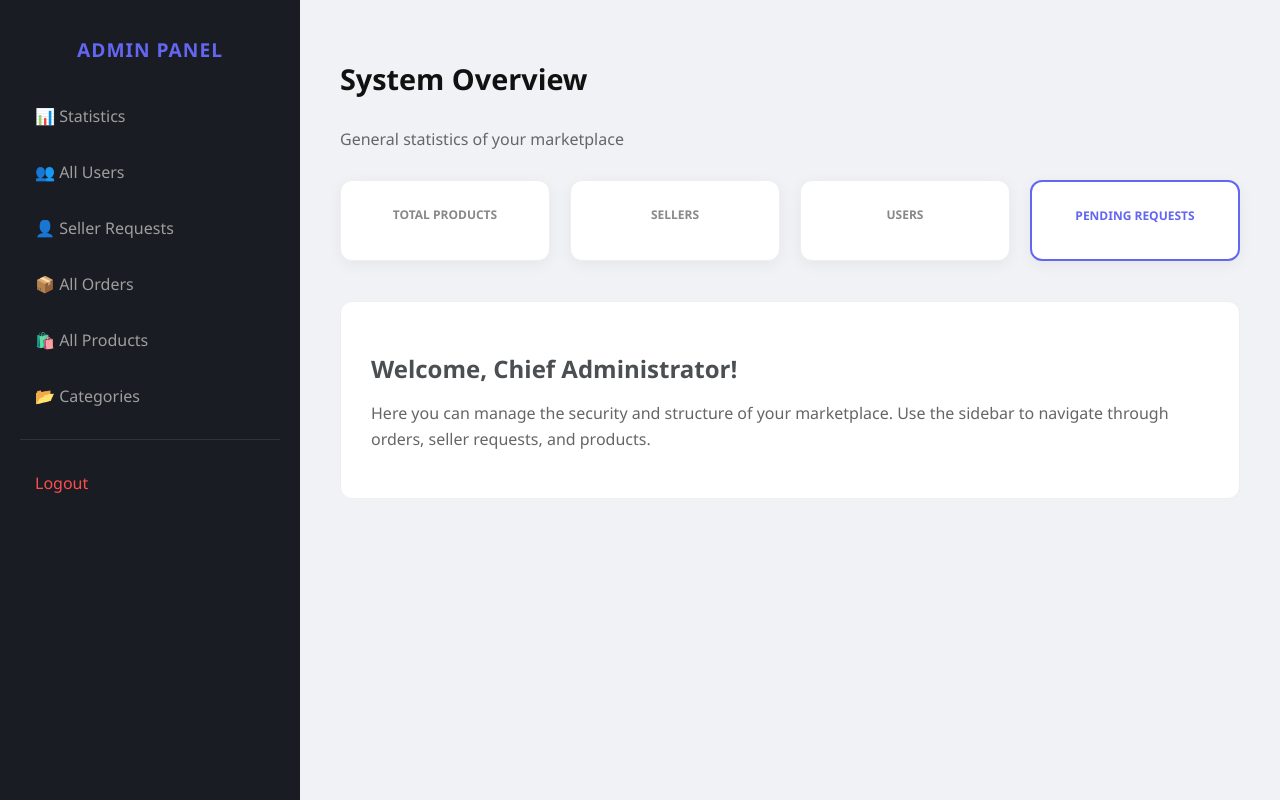
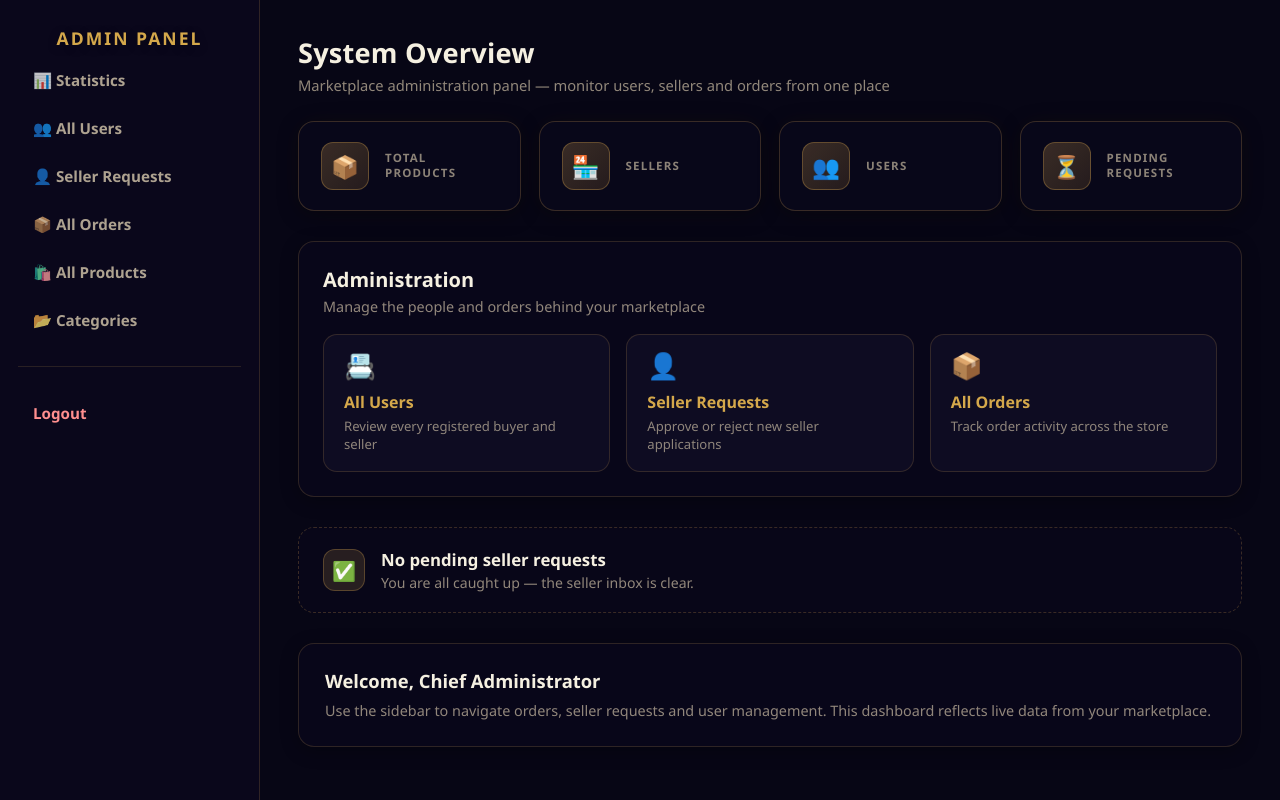
Before and after one commit to yaroslav-yarmak/flask-marketplace, a Flask app: template templates/admin_dashboard.html in a window 1280 px wide. Run offline with Flask 3, Linux system fonts and the light colour scheme; the template is opened without the code that fills it, so the values that code supplies are empty.

Commit message:
Redesign admin dashboard

```diff
--- /dev/null
+++ b/static/admin_dashboard.css
@@ -0,0 +1,437 @@
+/* =========================================================
+   ADMIN DASHBOARD — Japanese Marketplace Admin Theme
+   Used ONLY by templates/admin_dashboard.html
+   Loaded after static/admin.css so dashboard-only
+   overrides apply. Other admin pages remain untouched.
+   ========================================================= */
+
+* {
+    box-sizing: border-box;
+}
+
+html,
+body {
+    overflow-x: hidden;
+}
+
+body {
+    margin: 0;
+    font-family: 'Segoe UI', Tahoma, Geneva, Verdana, sans-serif;
+    background: #070615;
+    min-height: 100vh;
+    color: #f5f0e1;
+}
+
+/* ============ LAYOUT SHELL ============ */
+.admin-container {
+    min-height: 100vh;
+}
+
+/* ============ SIDEBAR ============ */
+.admin-sidebar {
+    width: 260px;
+    min-width: 260px;
+    background: rgba(10, 8, 28, 0.92);
+    border-right: 1px solid rgba(184, 142, 72, 0.22);
+    padding: 26px 18px;
+    display: flex;
+    flex-direction: column;
+    position: sticky;
+    top: 0;
+    height: 100vh;
+}
+
+.sidebar-header {
+    margin-bottom: 8px;
+}
+
+.sidebar-header h2 {
+    color: #d4a84b !important;
+    font-size: 1.1rem !important;
+    font-weight: 800 !important;
+    letter-spacing: 2px !important;
+    text-transform: uppercase !important;
+    margin: 0;
+    padding: 0 10px;
+    text-shadow: 0 2px 10px rgba(0, 0, 0, 0.35);
+}
+
+.admin-sidebar nav {
+    flex: 1;
+}
+
+.admin-sidebar ul {
+    list-style: none;
+    margin: 0;
+    padding: 0;
+    display: flex;
+    flex-direction: column;
+    gap: 4px;
+}
+
+.admin-sidebar li {
+    margin: 0;
+}
+
+.admin-sidebar a {
+    color: rgba(230, 215, 184, 0.75);
+    text-decoration: none;
+    display: block;
+    padding: 11px 14px;
+    border-radius: 10px;
+    border: 1px solid transparent;
+    font-weight: 600;
+    font-size: 0.95rem;
+    transition: background 0.25s, color 0.25s, border-color 0.25s, box-shadow 0.25s;
+}
+
+.admin-sidebar a:hover {
+    color: #f5f0e1;
+    background: rgba(30, 27, 55, 0.6);
+    border-color: transparent;
+}
+
+.admin-sidebar li.active a,
+.admin-sidebar li.active a:hover {
+    background: linear-gradient(135deg, rgba(184, 142, 72, 0.28) 0%, rgba(140, 100, 45, 0.22) 100%);
+    color: #d4a84b;
+    border-left: 3px solid #d4a84b;
+    border-top-color: rgba(184, 142, 72, 0.5);
+    border-right-color: rgba(184, 142, 72, 0.5);
+    border-bottom-color: rgba(184, 142, 72, 0.5);
+    box-shadow:
+        0 2px 10px rgba(0, 0, 0, 0.3),
+        inset 0 0 12px rgba(184, 142, 72, 0.08);
+}
+
+.admin-sidebar hr {
+    margin: 20px 0 !important;
+    border-top: 1px solid rgba(184, 142, 72, 0.18) !important;
+    opacity: 1 !important;
+}
+
+.admin-sidebar .logout {
+    color: #ff8f8f !important;
+}
+
+.admin-sidebar li.active a.logout,
+.admin-sidebar .logout:hover {
+    color: #ffb3b3 !important;
+    background: rgba(120, 40, 40, 0.25);
+    border: 1px solid rgba(200, 80, 80, 0.35);
+    border-left: 3px solid rgba(200, 80, 80, 0.6);
+}
+
+/* ============ MAIN CONTENT ============ */
+.admin-main {
+    flex: 1;
+    padding: 34px 38px;
+    min-width: 0;
+}
+
+/* --- HEADER --- */
+.main-header.adm-header {
+    margin-bottom: 26px;
+}
+
+.main-header h1 {
+    margin: 0 0 4px 0;
+    font-size: 1.7rem;
+    font-weight: 800;
+    letter-spacing: 0.2px;
+    color: #f5f0e1;
+}
+
+.adm-subtitle {
+    margin: 0;
+    color: rgba(230, 215, 184, 0.62);
+    font-size: 0.92rem;
+}
+
+/* ============ FLASH MESSAGES ============ */
+.adm-flash-container {
+    margin-bottom: 24px;
+    display: flex;
+    flex-direction: column;
+    gap: 10px;
+}
+
+.adm-alert {
+    padding: 13px 16px;
+    border-radius: 10px;
+    font-size: 0.9rem;
+    font-weight: 600;
+    line-height: 1.4;
+    animation: admFadeIn 0.3s ease;
+    border: 1px solid rgba(184, 142, 72, 0.25);
+    background: rgba(20, 18, 40, 0.6);
+    color: #e6d7b8;
+}
+
+.adm-alert-danger {
+    background: rgba(120, 40, 40, 0.35);
+    color: #f0b0b0;
+    border: 1px solid rgba(200, 80, 80, 0.35);
+}
+
+.adm-alert-success {
+    background: rgba(40, 110, 60, 0.3);
+    color: #a9d8b4;
+    border: 1px solid rgba(70, 150, 90, 0.35);
+}
+
+.adm-alert-warning {
+    background: rgba(120, 95, 40, 0.3);
+    color: #ead9a8;
+    border: 1px solid rgba(190, 155, 60, 0.35);
+}
+
+@keyframes admFadeIn {
+    from { opacity: 0; transform: translateY(-8px); }
+    to { opacity: 1; transform: translateY(0); }
+}
+
+/* ============ STATS GRID ============ */
+.adm-stats-grid {
+    display: grid;
+    grid-template-columns: repeat(4, minmax(0, 1fr));
+    gap: 18px;
+    margin-bottom: 30px;
+}
+
+.adm-stat-card {
+    display: flex;
+    align-items: center;
+    gap: 16px;
+    padding: 20px 22px;
+    background: rgba(10, 8, 28, 0.78);
+    backdrop-filter: blur(12px);
+    -webkit-backdrop-filter: blur(12px);
+    border: 1px solid rgba(184, 142, 72, 0.28);
+    border-radius: 16px;
+    box-shadow:
+        0 4px 20px rgba(0, 0, 0, 0.35),
+        0 0 28px rgba(184, 142, 72, 0.05);
+    transition: transform 0.2s, border-color 0.2s, box-shadow 0.2s;
+    flex-shrink: 0;
+}
+
+.adm-stat-card:hover {
+    border-color: rgba(184, 142, 72, 0.45);
+    transform: translateY(-2px);
+    box-shadow:
+        0 8px 26px rgba(0, 0, 0, 0.45),
+        0 0 34px rgba(184, 142, 72, 0.08);
+}
+
+.adm-stat-icon {
+    width: 48px;
+    height: 48px;
+    min-width: 48px;
+    border-radius: 12px;
+    background: linear-gradient(135deg, rgba(184, 142, 72, 0.28) 0%, rgba(140, 100, 45, 0.22) 100%);
+    border: 1px solid rgba(184, 142, 72, 0.4);
+    display: flex;
+    align-items: center;
+    justify-content: center;
+    font-size: 1.4rem;
+}
+
+.adm-stat-body {
+    min-width: 0;
+}
+
+.adm-stat-label {
+    margin: 0 0 2px 0;
+    font-size: 0.72rem;
+    font-weight: 700;
+    letter-spacing: 1.2px;
+    text-transform: uppercase;
+    color: rgba(230, 215, 184, 0.6);
+}
+
+.adm-stat-value {
+    margin: 0;
+    font-size: 1.85rem;
+    font-weight: 800;
+    line-height: 1.1;
+    color: #f5f0e1;
+}
+
+.adm-stat-card-accent {
+    border-color: rgba(212, 168, 75, 0.6);
+    box-shadow:
+        0 4px 20px rgba(0, 0, 0, 0.35),
+        0 0 30px rgba(184, 142, 72, 0.12);
+}
+
+/* ============ ADMINISTRATION SECTION ============ */
+.adm-section {
+    background: rgba(10, 8, 28, 0.72);
+    backdrop-filter: blur(10px);
+    -webkit-backdrop-filter: blur(10px);
+    border: 1px solid rgba(184, 142, 72, 0.22);
+    border-radius: 16px;
+    padding: 24px;
+    margin-bottom: 30px;
+    box-shadow: 0 4px 18px rgba(0, 0, 0, 0.3);
+}
+
+.adm-section-head h2 {
+    margin: 0 0 4px 0;
+    font-size: 1.25rem;
+    font-weight: 800;
+    color: #f5f0e1;
+}
+
+.adm-section-head p {
+    margin: 0 0 18px 0;
+    color: rgba(230, 215, 184, 0.62);
+    font-size: 0.9rem;
+}
+
+.adm-quick-links {
+    display: grid;
+    grid-template-columns: repeat(3, minmax(0, 1fr));
+    gap: 16px;
+}
+
+.adm-link-card {
+    display: flex;
+    flex-direction: column;
+    gap: 4px;
+    padding: 18px 20px;
+    background: rgba(20, 18, 40, 0.6);
+    border: 1px solid rgba(184, 142, 72, 0.22);
+    border-radius: 14px;
+    text-decoration: none;
+    transition: border-color 0.2s, transform 0.2s, box-shadow 0.2s, background 0.2s;
+}
+
+.adm-link-card:hover {
+    border-color: rgba(184, 142, 72, 0.5);
+    background: rgba(30, 27, 55, 0.72);
+    transform: translateY(-2px);
+    box-shadow: 0 6px 18px rgba(0, 0, 0, 0.35);
+}
+
+.adm-link-icon {
+    font-size: 1.6rem;
+    line-height: 1;
+    margin-bottom: 8px;
+}
+
+.adm-link-title {
+    font-weight: 700;
+    font-size: 1rem;
+    color: #d4a84b;
+}
+
+.adm-link-desc {
+    font-size: 0.82rem;
+    color: rgba(230, 215, 184, 0.6);
+    line-height: 1.4;
+}
+
+/* ============ PENDING REQUEST CALLOUT / ZERO STATE ============ */
+.adm-pending {
+    margin-bottom: 30px;
+}
+
+.adm-pending-callout {
+    display: flex;
+    align-items: center;
+    gap: 16px;
+    padding: 20px 24px;
+    background: linear-gradient(135deg, rgba(184, 142, 72, 0.16) 0%, rgba(120, 90, 45, 0.12) 100%);
+    border: 1px solid rgba(184, 142, 72, 0.45);
+    border-radius: 16px;
+    box-shadow: 0 4px 18px rgba(0, 0, 0, 0.3);
+}
+
+.adm-pending-empty {
+    display: flex;
+    align-items: center;
+    gap: 16px;
+    padding: 20px 24px;
+    background: rgba(10, 8, 28, 0.6);
+    border: 1px dashed rgba(184, 142, 72, 0.28);
+    border-radius: 16px;
+}
+
+.adm-pending-icon {
+    width: 42px;
+    height: 42px;
+    min-width: 42px;
+    border-radius: 12px;
+    background: rgba(184, 142, 72, 0.18);
+    border: 1px solid rgba(184, 142, 72, 0.35);
+    display: flex;
+    align-items: center;
+    justify-content: center;
+    font-size: 1.2rem;
+}
+
+.adm-pending-body {
+    flex: 1;
+    min-width: 0;
+}
+
+.adm-pending-title {
+    margin: 0 0 2px 0;
+    font-weight: 800;
+    font-size: 1.05rem;
+    color: #f5f0e1;
+}
+
+.adm-pending-text {
+    margin: 0;
+    color: rgba(230, 215, 184, 0.62);
+    font-size: 0.88rem;
+}
+
+.adm-pending-action {
+    flex-shrink: 0;
+    padding: 10px 20px;
+    border-radius: 10px;
+    background: linear-gradient(135deg, rgba(184, 142, 72, 0.45) 0%, rgba(140, 100, 45, 0.38) 100%);
+    border: 1px solid rgba(184, 142, 72, 0.6);
+    color: #f5f0e1;
+    text-decoration: none;
+    font-weight: 700;
+    font-size: 0.9rem;
+    box-shadow: 0 3px 12px rgba(0, 0, 0, 0.3);
+    transition: background 0.25s, border-color 0.25s, transform 0.2s, box-shadow 0.25s;
+}
+
+.adm-pending-action:hover {
+    background: linear-gradient(135deg, rgba(184, 142, 72, 0.62) 0%, rgba(160, 115, 55, 0.52) 100%);
+    border-color: rgba(184, 142, 72, 0.8);
+    transform: translateY(-1px);
+    box-shadow: 0 6px 18px rgba(0, 0, 0, 0.4);
+}
+
+/* ============ WELCOME ============ */
+.adm-welcome {
+    background: rgba(10, 8, 28, 0.72);
+    backdrop-filter: blur(10px);
+    -webkit-backdrop-filter: blur(10px);
+    border: 1px solid rgba(184, 142, 72, 0.22);
+    border-radius: 16px;
+    padding: 24px 26px;
+    box-shadow: 0 4px 18px rgba(0, 0, 0, 0.3);
+}
+
+.adm-welcome h2 {
+    margin: 0 0 6px 0;
+    font-size: 1.15rem;
+    font-weight: 800;
+    color: #f5f0e1;
+}
+
+.adm-welcome p {
+    margin: 0;
+    color: rgba(230, 215, 184, 0.62);
+    font-size: 0.9rem;
+    line-height: 1.6;
+}
--- a/templates/admin_dashboard.html
+++ b/templates/admin_dashboard.html
@@ -3,35 +3,109 @@
 {% block title %}Admin - Statistics{% endblock %}
 
 {% block content %}
-<header class="main-header" style="margin-bottom: 30px;">
-    <h1 style="font-size: 1.8rem; color: #111;">System Overview</h1>
-    <p style="color: #666;">General statistics of your marketplace</p>
-</header>
+<link rel="stylesheet" href="{{ url_for('static', filename='admin_dashboard.css') }}">
 
-<div class="stats-grid" style="display: grid; grid-template-columns: repeat(auto-fit, minmax(200px, 1fr)); gap: 20px; margin-bottom: 40px;">
-    <div class="stat-card" style="background: white; padding: 25px; border-radius: 12px; box-shadow: 0 4px 15px rgba(0,0,0,0.05); text-align: center; border: 1px solid #eee;">
-        <h3 style="text-transform: uppercase; font-size: 0.75rem; color: #888; font-weight: 700; margin-bottom: 10px;">Total Products</h3>
-        <p class="stat-number" style="font-size: 2rem; font-weight: 800; color: #111; margin: 0;">{{ stats.total_products }}</p>
-    </div>
+<div class="adm-dashboard">
 
-    <div class="stat-card" style="background: white; padding: 25px; border-radius: 12px; box-shadow: 0 4px 15px rgba(0,0,0,0.05); text-align: center; border: 1px solid #eee;">
-        <h3 style="text-transform: uppercase; font-size: 0.75rem; color: #888; font-weight: 700; margin-bottom: 10px;">Sellers</h3>
-        <p class="stat-number" style="font-size: 2rem; font-weight: 800; color: #111; margin: 0;">{{ stats.total_sellers }}</p>
-    </div>
+    <header class="main-header adm-header">
+        <h1>System Overview</h1>
+        <p class="adm-subtitle">Marketplace administration panel — monitor users, sellers and orders from one place</p>
+    </header>
 
-    <div class="stat-card" style="background: white; padding: 25px; border-radius: 12px; box-shadow: 0 4px 15px rgba(0,0,0,0.05); text-align: center; border: 1px solid #eee;">
-        <h3 style="text-transform: uppercase; font-size: 0.75rem; color: #888; font-weight: 700; margin-bottom: 10px;">Users</h3>
-        <p class="stat-number" style="font-size: 2rem; font-weight: 800; color: #111; margin: 0;">{{ stats.total_users }}</p>
-    </div>
+    {% with messages = get_flashed_messages(with_categories=true) %}
+      {% if messages %}
+        <div class="adm-flash-container">
+        {% for category, message in messages %}
+          <div class="adm-alert adm-alert-{{ category if category != 'message' else 'success' }}">{{ message }}</div>
+        {% endfor %}
+        </div>
+      {% endif %}
+    {% endwith %}
 
-    <div class="stat-card highlight" style="background: white; padding: 25px; border-radius: 12px; box-shadow: 0 4px 15px rgba(0,0,0,0.05); text-align: center; border: 2px solid #6366f1;">
-        <h3 style="text-transform: uppercase; font-size: 0.75rem; color: #6366f1; font-weight: 700; margin-bottom: 10px;">Pending Requests</h3>
-        <p class="stat-number" style="font-size: 2rem; font-weight: 800; color: #111; margin: 0;">{{ stats.pending_sellers }}</p>
-    </div>
+    <section class="adm-stats-grid" aria-label="Marketplace statistics">
+        <div class="adm-stat-card">
+            <span class="adm-stat-icon" aria-hidden="true">📦</span>
+            <div class="adm-stat-body">
+                <p class="adm-stat-label">Total Products</p>
+                <p class="adm-stat-value">{{ stats.total_products }}</p>
+            </div>
+        </div>
+
+        <div class="adm-stat-card">
+            <span class="adm-stat-icon" aria-hidden="true">🏪</span>
+            <div class="adm-stat-body">
+                <p class="adm-stat-label">Sellers</p>
+                <p class="adm-stat-value">{{ stats.total_sellers }}</p>
+            </div>
+        </div>
+
+        <div class="adm-stat-card">
+            <span class="adm-stat-icon" aria-hidden="true">👥</span>
+            <div class="adm-stat-body">
+                <p class="adm-stat-label">Users</p>
+                <p class="adm-stat-value">{{ stats.total_users }}</p>
+            </div>
+        </div>
+
+        <div class="adm-stat-card {% if stats.pending_sellers > 0 %}adm-stat-card-accent{% endif %}">
+            <span class="adm-stat-icon" aria-hidden="true">⏳</span>
+            <div class="adm-stat-body">
+                <p class="adm-stat-label">Pending Requests</p>
+                <p class="adm-stat-value">{{ stats.pending_sellers }}</p>
+            </div>
+        </div>
+    </section>
+
+    <section class="adm-section" aria-label="Administration">
+        <div class="adm-section-head">
+            <h2>Administration</h2>
+            <p>Manage the people and orders behind your marketplace</p>
+        </div>
+
+        <div class="adm-quick-links">
+            <a href="{{ url_for('admin.admin_users') }}" class="adm-link-card">
+                <span class="adm-link-icon" aria-hidden="true">📇</span>
+                <span class="adm-link-title">All Users</span>
+                <span class="adm-link-desc">Review every registered buyer and seller</span>
+            </a>
+            <a href="{{ url_for('admin.admin_requests') }}" class="adm-link-card">
+                <span class="adm-link-icon" aria-hidden="true">👤</span>
+                <span class="adm-link-title">Seller Requests</span>
+                <span class="adm-link-desc">Approve or reject new seller applications</span>
+            </a>
+            <a href="{{ url_for('admin.admin_all_orders') }}" class="adm-link-card">
+                <span class="adm-link-icon" aria-hidden="true">📦</span>
+                <span class="adm-link-title">All Orders</span>
+                <span class="adm-link-desc">Track order activity across the store</span>
+            </a>
+        </div>
+    </section>
+
+    <section class="adm-pending" aria-label="Pending seller requests">
+        {% if stats.pending_sellers > 0 %}
+        <div class="adm-pending-callout">
+            <span class="adm-pending-icon" aria-hidden="true">⏳</span>
+            <div class="adm-pending-body">
+                <p class="adm-pending-title">{{ stats.pending_sellers }} pending seller request{{ '' if stats.pending_sellers == 1 else 's' }}</p>
+                <p class="adm-pending-text">Review and approve new sellers to grow your marketplace.</p>
+            </div>
+            <a href="{{ url_for('admin.admin_requests') }}" class="adm-pending-action">Review Requests</a>
+        </div>
+        {% else %}
+        <div class="adm-pending-empty">
+            <span class="adm-pending-icon" aria-hidden="true">✅</span>
+            <div class="adm-pending-body">
+                <p class="adm-pending-title">No pending seller requests</p>
+                <p class="adm-pending-text">You are all caught up — the seller inbox is clear.</p>
+            </div>
+        </div>
+        {% endif %}
+    </section>
+
+    <section class="adm-welcome">
+        <h2>Welcome, Chief Administrator</h2>
+        <p>Use the sidebar to navigate orders, seller requests and user management. This dashboard reflects live data from your marketplace.</p>
+    </section>
+
 </div>
-
-<section class="admin-welcome" style="background: white; padding: 30px; border-radius: 12px; border: 1px solid #eee;">
-    <h2 style="margin-bottom: 10px;">Welcome, Chief Administrator!</h2>
-    <p style="color: #666; line-height: 1.6;">Here you can manage the security and structure of your marketplace. Use the sidebar to navigate through orders, seller requests, and products.</p>
-</section>
 {% endblock %}
```
